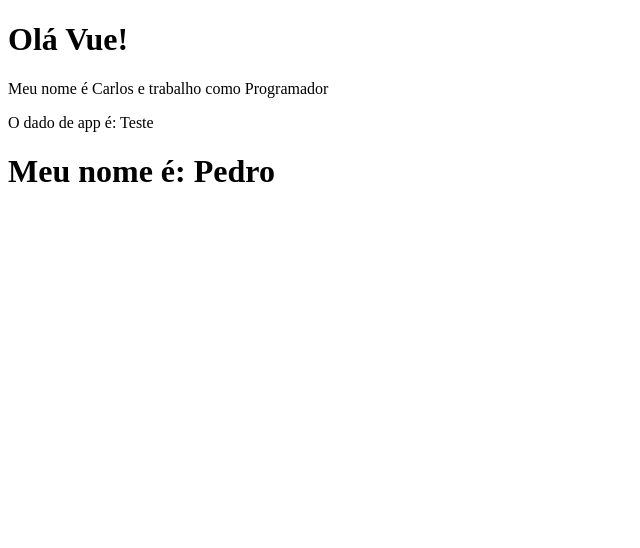
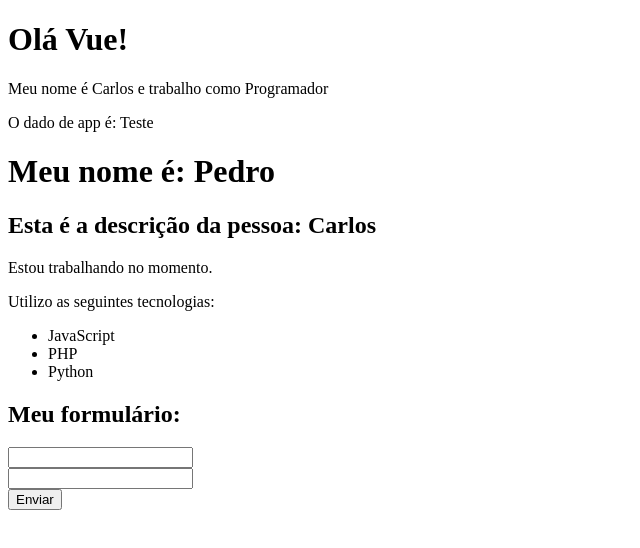
Before and after one commit to ByteCarlos/curso_vue_ytb, a Vue app: page / in a window 1280 px wide. Shown: the top 548 px of the page, without its empty margins (0-640 px from the left). Built offline with nearby package versions, Linux system fonts and the light colour scheme.

Commit message:
Hierarquia de componentes

```diff
--- a/src/App.vue
+++ b/src/App.vue
@@ -3,19 +3,22 @@
     <PrimeiroComponente />
     <p>O dado de app é: {{ testando }}</p>
     <LifeCycle />
+    <Pessoa />
   </div>
 </template>
 
 <script>
   import PrimeiroComponente from './components/PrimeiroComponente.vue'
   import LifeCycle from './components/LifeCycle.vue'
+  import Pessoa from './components/Pessoa.vue'
 
   export default {
     name: 'App',
     components: {
-      PrimeiroComponente,
-      LifeCycle
-    },
+    PrimeiroComponente,
+    LifeCycle,
+    Pessoa
+},
     data() {
       return {
         testando: "Teste"
--- /dev/null
+++ b/src/components/Form.vue
@@ -0,0 +1,28 @@
+<template>
+    <div>
+        <h2>Meu formulário: </h2>
+        <form action="">
+            <div>
+                <InputText />
+            </div>
+            <div>
+                <InputText />
+            </div>
+            <div>
+                <Submit />
+            </div>
+        </form>
+    </div>
+</template>
+<script>
+    import InputText from './form/InputText.vue'
+    import Submit from './form/Submit.vue'
+
+    export default {
+        name: 'Form',
+        components: {
+    InputText,
+    Submit
+}
+    }
+</script>
--- /dev/null
+++ b/src/components/Info.vue
@@ -0,0 +1,17 @@
+<template>
+    <div>
+        <p>Estou trabalhando no momento.</p>
+        <p>Utilizo as seguintes tecnologias:</p>
+        <ul>
+            <li>JavaScript</li>
+            <li>PHP</li>
+            <li>Python</li>
+
+        </ul>
+    </div>
+</template>
+<script>
+    export default {
+        name: 'Info'
+    }
+</script>
--- /dev/null
+++ b/src/components/Pessoa.vue
@@ -0,0 +1,21 @@
+<template>
+    <div>
+        <h2>Esta é a descrição da pessoa: {{ nome }}</h2>
+        <Info />
+        <Form />
+    </div>
+</template>
+<script>
+import Info from './Info.vue'
+import Form from './Form.vue'
+
+    export default {
+        components: { Info, Form },
+        name: 'Pessoa',
+        data() {
+            return {
+                nome: 'Carlos'
+            }
+        }
+    }
+</script>
--- /dev/null
+++ b/src/components/form/InputText.vue
@@ -0,0 +1,8 @@
+<template>
+    <input type="text">
+</template>
+<script>
+    export default {
+        name: 'InputText'
+    }
+</script>
--- /dev/null
+++ b/src/components/form/Submit.vue
@@ -0,0 +1,8 @@
+<template>
+    <input type="submit" value="Enviar">
+</template>
+<script>
+    export default {
+        name: 'Submit'
+    }
+</script>
```
